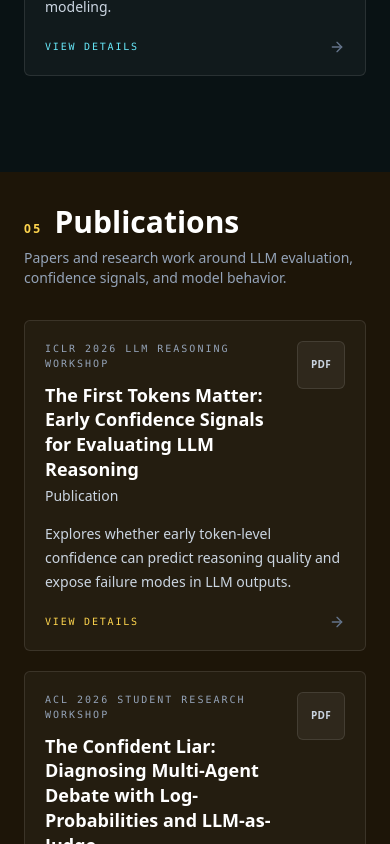
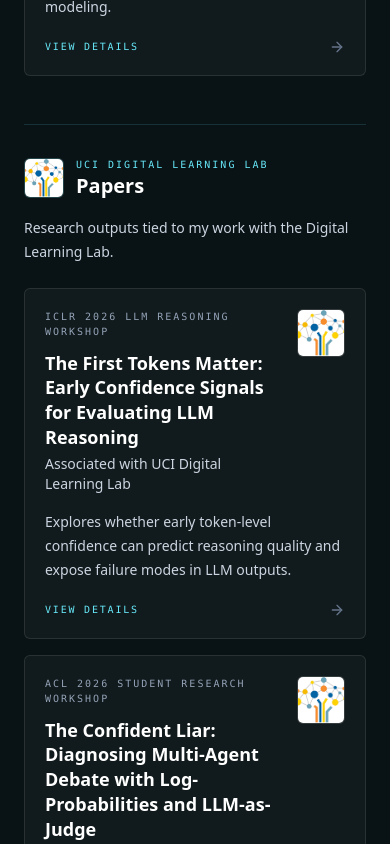
Before and after one commit to jacobhorne-jth/jacobhorne-jth.github.io, a React (Vite) app: page / in a window 390 px wide. Shown: the part 7260-8104 px from the top of the page. Built offline with nearby package versions, Linux system fonts and the light colour scheme.

Commit message:
Fold papers into research section

```diff
--- a/src/App.tsx
+++ b/src/App.tsx
@@ -7,7 +7,6 @@
   Code2,
   Cpu,
   Users,
-  BookOpen,
   Menu,
   X,
   Zap,
@@ -70,7 +69,7 @@
   { type: "cols", left: "  research   — research",         right: "  whoami     — info about Jacob" },
   { type: "cols", left: "  projects   — projects",         right: "  ls         — list all sections" },
   { type: "cols", left: "  contact    — contact",          right: "  flip       — flip the page" },
-  { type: "cols", left: "  game       — play snake",       right: "  publications — publications" },
+  { type: "cols", left: "  game       — play snake",       right: "  papers     — research papers" },
   { type: "cols", left: "  hack       — initiate hack",    right: "  joke       — random dev joke" },
   { type: "cols", left: "  fortune    — words of wisdom",  right: "  coffee     — ☕" },
   { type: "cols", left: "  skills     — tech stack",       right: "  ping       — ping jacob" },
@@ -222,7 +221,7 @@
       case "research": scrollTo("research"); return;
       case "projects": scrollTo("projects"); return;
       case "contact": scrollTo("contact"); return;
-      case "publications": scrollTo("publications"); return;
+      case "papers": scrollTo("research"); return;
       case "github":
         window.open("https://github.com/jacobhorne-jth", "_blank");
         out.push({ type: "output", text: "Opening GitHub..." }, { type: "blank" }); break;
@@ -243,7 +242,7 @@
         ); break;
       case "ls":
         out.push(
-          { type: "output", text: "about/  experience/  projects/  research/  publications/  teaching/  education/  now/  contact/" },
+          { type: "output", text: "about/  experience/  projects/  research/  teaching/  education/  now/  contact/" },
           { type: "blank" },
         ); break;
       case "clear":
@@ -411,7 +410,7 @@
   accentLine: string; repoUrl: string; demoUrl?: string; imgUrl?: string;
   group?: string;
 };
-type Publication = {
+type Paper = {
   venue: string;
   title: string;
   detail: string;
@@ -795,7 +794,7 @@
   },
 ];
 
-const publications: Publication[] = [
+const papers: Paper[] = [
   {
     venue: "ICLR 2026 LLM Reasoning Workshop",
     title: "The First Tokens Matter: Early Confidence Signals for Evaluating LLM Reasoning",
@@ -837,7 +836,6 @@
   { label: "Experience", href: "#experience" },
   { label: "Projects", href: "#projects" },
   { label: "Research", href: "#research" },
-  { label: "Publications", href: "#publications" },
   { label: "Teaching", href: "#teaching" },
   { label: "Education", href: "#education" },
   { label: "Now", href: "#now" },
@@ -922,27 +920,28 @@
   tone: "violet",
 });
 
-const publicationToDetail = (pub: Publication): DetailItem => ({
-  id: `publication-${pub.title}`,
-  eyebrow: pub.venue,
-  title: pub.title,
-  subtitle: "Publication",
-  summary: pub.detail,
+const paperToDetail = (paper: Paper): DetailItem => ({
+  id: `paper-${paper.title}`,
+  eyebrow: "UCI Digital Learning Lab",
+  title: paper.title,
+  subtitle: "Associated with UCI Digital Learning Lab",
+  summary: paper.detail,
   logo: "PDF",
-  period: pub.venue,
-  meta: [`Venue — ${pub.venue}`],
+  logoImg: logoDLL,
+  period: paper.venue,
+  meta: [`Venue — ${paper.venue}`, "Lab — UCI Digital Learning Lab"],
   paragraphs: [
-    pub.detail,
+    paper.detail,
     "This work reflects my interest in evaluating model behavior with signals that can be measured, compared, and improved.",
   ],
   highlights: [
     "Focuses on confidence, reasoning quality, and evaluation signals.",
     "Connects empirical analysis to practical LLM evaluation workflows.",
   ],
-  tags: pub.tags,
-  href: pub.url,
+  tags: paper.tags,
+  href: paper.url,
   hrefLabel: "Open paper",
-  tone: "amber",
+  tone: "cyan",
 });
 
 const educationDetail: DetailItem = {
@@ -1526,14 +1525,37 @@
 
 function ResearchSection() {
   const [selected, setSelected] = useState<DetailItem | null>(null);
-  const items = researchRoles.map(entry => roleToDetail(entry, "Research", "cyan"));
+  const researchItems = researchRoles.map(entry => roleToDetail(entry, "Research", "cyan"));
+  const paperItems = papers.map(paperToDetail);
 
   return (
     <section id="research" className="border-t border-black/5 bg-[#f4f8f7] pt-10 pb-24 scroll-mt-16 dark:border-white/10 dark:bg-[#091214]">
       <div className="max-w-[1220px] mx-auto px-6 md:px-8">
         <SectionHeader number="04" title="Research" tone="cyan" />
         <div className="grid gap-4 sm:grid-cols-2 md:gap-5">
-          {items.map(item => <DetailCard key={item.id} item={item} onOpen={setSelected} />)}
+          {researchItems.map(item => <DetailCard key={item.id} item={item} onOpen={setSelected} />)}
+        </div>
+
+        <div className="mt-12 border-t border-cyan-700/10 pt-8 dark:border-cyan-300/15">
+          <div className="mb-6 flex flex-wrap items-center justify-between gap-4">
+            <div className="flex items-center gap-3">
+              <div className="h-10 w-10 shrink-0 overflow-hidden rounded-md border border-cyan-700/20 bg-white dark:border-cyan-300/20 dark:bg-white/5">
+                <img src={logoDLL} alt="UCI Digital Learning Lab" className="h-full w-full object-cover" />
+              </div>
+              <div>
+                <p className="font-mono text-[10px] uppercase tracking-[0.2em] text-cyan-700 dark:text-cyan-300">
+                  UCI Digital Learning Lab
+                </p>
+                <h3 className="text-xl font-semibold text-gray-950 dark:text-white">Papers</h3>
+              </div>
+            </div>
+            <p className="max-w-md text-sm leading-6 text-gray-600 dark:text-slate-300">
+              Research outputs tied to my work with the Digital Learning Lab.
+            </p>
+          </div>
+          <div className="grid gap-4 md:grid-cols-3 md:gap-5">
+            {paperItems.map(item => <DetailCard key={item.id} item={item} onOpen={setSelected} />)}
+          </div>
         </div>
       </div>
       <DetailModal item={selected} onClose={() => setSelected(null)} />
@@ -1541,30 +1563,6 @@
   );
 }
 
-// ─── Publications ─────────────────────────────────────────────────────────────
-
-function PublicationsSection() {
-  const [selected, setSelected] = useState<DetailItem | null>(null);
-  const items = publications.map(publicationToDetail);
-
-  return (
-    <section id="publications" className="bg-[#fff5df] dark:bg-[#1d1508] pt-8 pb-24 scroll-mt-16">
-      <div className="max-w-[1220px] mx-auto px-6 md:px-8">
-        <SectionHeader
-          number="05"
-          title="Publications"
-          subtitle="Papers and research work around LLM evaluation, confidence signals, and model behavior."
-          tone="amber"
-        />
-        <div className="grid md:grid-cols-2 gap-5">
-          {items.map(item => <DetailCard key={item.id} item={item} onOpen={setSelected} />)}
-        </div>
-      </div>
-      <DetailModal item={selected} onClose={() => setSelected(null)} />
-    </section>
-  );
-}
-
 // ─── Teaching & Mentorship ────────────────────────────────────────────────────
 
 function TeachingSection() {
@@ -1574,7 +1572,7 @@
   return (
     <section id="teaching" className="border-t border-black/5 bg-[#f7f6f1] pt-10 pb-24 scroll-mt-16 dark:border-white/10 dark:bg-[#0b0f15]">
       <div className="max-w-[1220px] mx-auto px-6 md:px-8">
-        <SectionHeader number="06" title="Teaching & Mentorship" tone="blue" />
+        <SectionHeader number="05" title="Teaching & Mentorship" tone="blue" />
         <div className="grid gap-4 sm:grid-cols-2 md:gap-5">
           {items.map(item => <DetailCard key={item.id} item={item} onOpen={setSelected} />)}
         </div>
@@ -1594,7 +1592,7 @@
       <div className="max-w-[1220px] mx-auto px-6 md:px-8">
         <div className="max-w-xl">
           <div className="flex items-baseline gap-3 mb-10">
-            <span className="text-xs font-bold tracking-[0.2em] text-rose-700 dark:text-rose-300 uppercase select-none">07</span>
+            <span className="text-xs font-bold tracking-[0.2em] text-rose-700 dark:text-rose-300 uppercase select-none">06</span>
             <h2 className="text-3xl font-bold text-gray-900 dark:text-white">Education</h2>
           </div>
           <DetailCard item={educationDetail} onOpen={setSelected} />
@@ -1646,7 +1644,7 @@
       <div className="max-w-[1220px] mx-auto px-6 md:px-8">
         <div className="mb-10">
           <div className="flex items-baseline gap-3">
-            <span className="text-xs font-bold tracking-[0.2em] text-violet-700 dark:text-violet-300 uppercase select-none">08</span>
+            <span className="text-xs font-bold tracking-[0.2em] text-violet-700 dark:text-violet-300 uppercase select-none">07</span>
             <h2 className="text-3xl md:text-4xl font-bold text-gray-950 dark:text-white">What I'm up to</h2>
           </div>
         </div>
@@ -1682,7 +1680,7 @@
         <div className="grid gap-10 md:grid-cols-[minmax(0,0.9fr)_minmax(360px,1fr)] md:items-start">
           <div>
             <div className="flex items-baseline gap-3">
-              <span className="text-xs font-bold tracking-[0.2em] text-amber-700 dark:text-amber-300 uppercase select-none">09</span>
+              <span className="text-xs font-bold tracking-[0.2em] text-amber-700 dark:text-amber-300 uppercase select-none">08</span>
               <h2 className="text-3xl md:text-4xl font-bold text-gray-900 dark:text-white">Let's Connect</h2>
             </div>
             <p className="mt-5 max-w-xl text-base leading-7 text-gray-600 dark:text-slate-300">
@@ -1760,14 +1758,14 @@
       href: "#now",
     },
     {
-      Icon: BookOpen,
+      Icon: Code2,
       iconClass: "text-amber-700 dark:text-slate-300 group-hover:text-amber-600 dark:group-hover:text-amber-300",
       borderClass: "border-amber-500/35 dark:border-amber-300/20 group-hover:border-amber-500/75 dark:group-hover:border-amber-400/60",
       arrowClass: "text-gray-400 dark:text-slate-500 group-hover:text-amber-600 dark:group-hover:text-amber-300",
-      label: "Publications",
-      sub: "LLM evaluation and confidence",
+      label: "Research",
+      sub: "Papers and model evaluation",
       action: null,
-      href: "#publications",
+      href: "#research",
     },
   ];
 
@@ -1818,7 +1816,6 @@
       <ExperienceSection />
       <ProjectsSection />
       <ResearchSection />
-      <PublicationsSection />
       <TeachingSection />
       <EducationSection />
       <NowSection />
```
